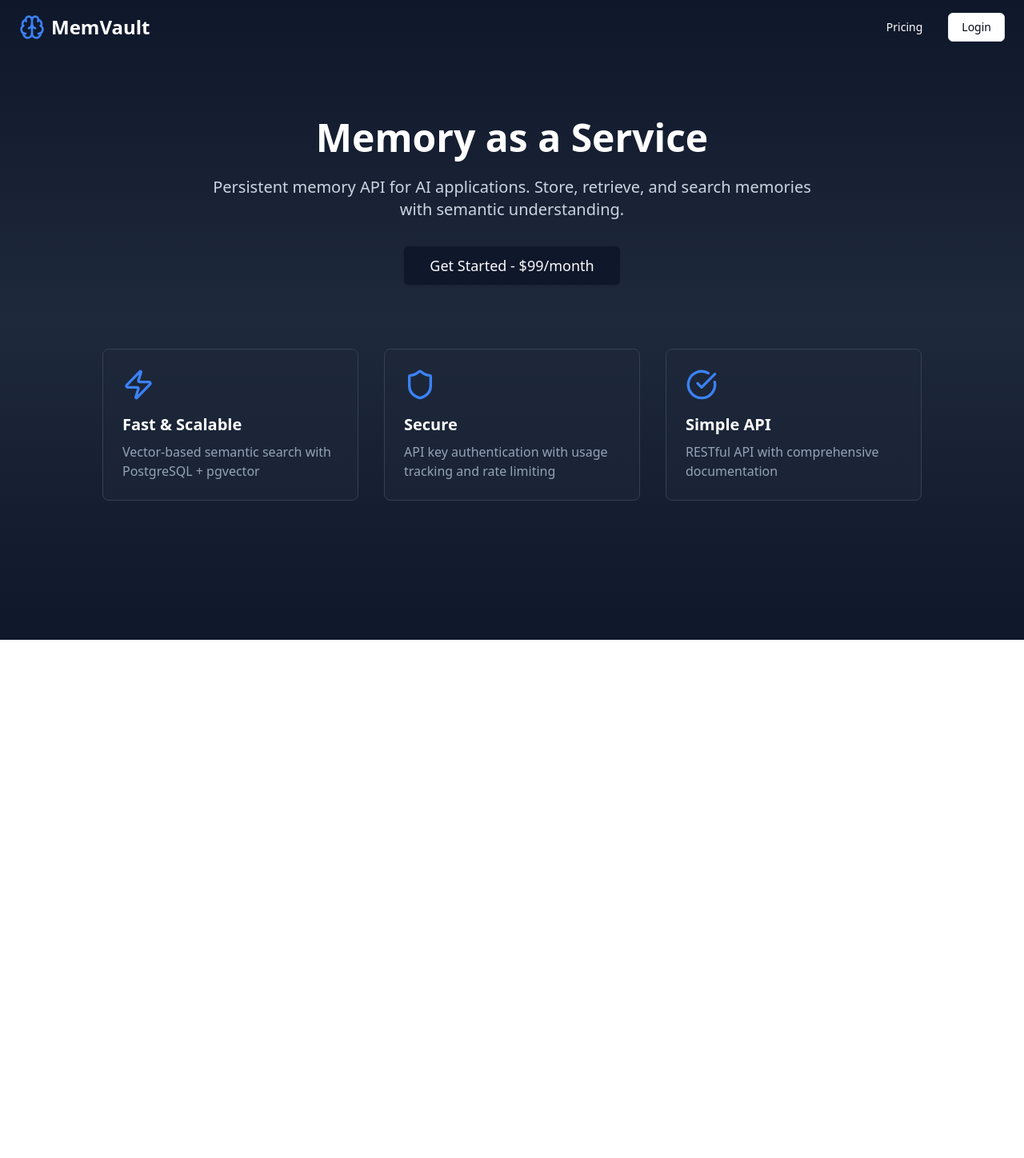
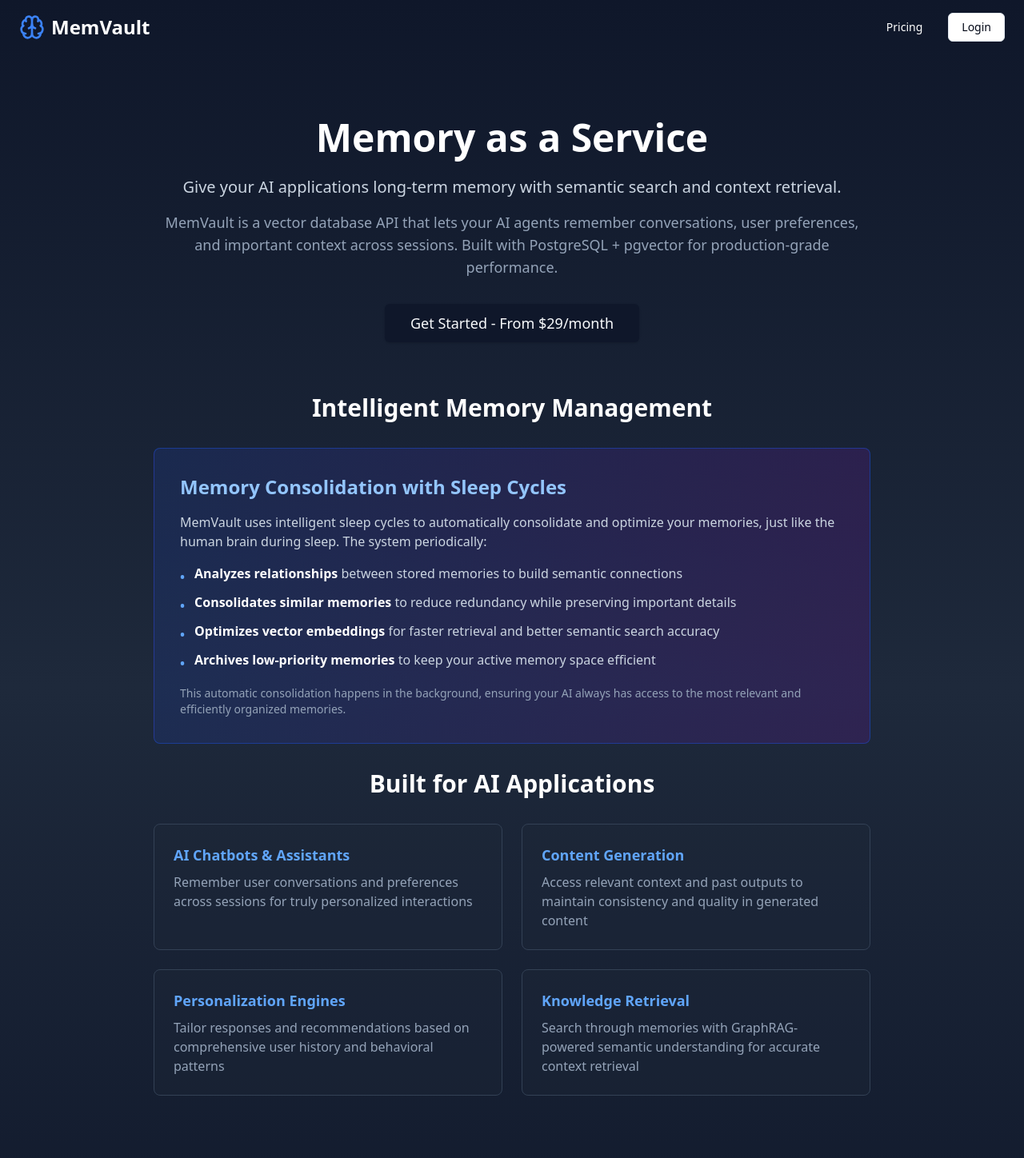
Before and after one commit to jakops88-hub/memvault-demo, a Next.js app: page / in a window 1280 px wide. Shown: the top 1448 px of the page at 80% size. Before the commit the page ends 800 px from the top, so only its background shows below. Built offline with nearby package versions, Linux system fonts and the light colour scheme.

Commit message:
Update page.tsx

```diff
--- a/app/page.tsx
+++ b/app/page.tsx
@@ -28,19 +28,73 @@ export default function LandingPage() {
       </nav>
 
       <div className="container mx-auto px-6 py-20">
-        <div className="max-w-3xl mx-auto text-center">
+        <div className="max-w-4xl mx-auto text-center">
           <h1 className="text-5xl font-bold text-white mb-6">
             Memory as a Service
           </h1>
-          <p className="text-xl text-slate-300 mb-8">
-            Persistent memory API for AI applications. Store, retrieve, and
-            search memories with semantic understanding.
+          <p className="text-xl text-slate-300 mb-4">
+            Give your AI applications long-term memory with semantic search and context retrieval.
+          </p>
+          <p className="text-lg text-slate-400 mb-8">
+            MemVault is a vector database API that lets your AI agents remember conversations, user preferences, and important context across sessions. Built with PostgreSQL + pgvector for production-grade performance.
           </p>
           <Link href="/pricing">
             <Button size="lg" className="text-lg px-8 py-6">
-              Get Started - $99/month
+              Get Started - From $29/month
             </Button>
           </Link>
+        </div>
+
+        {/* Use Cases */}
+        <div className="max-w-4xl mx-auto mt-16 mb-12">
+          <h2 className="text-3xl font-bold text-white text-center mb-8">Intelligent Memory Management</h2>
+          <div className="bg-gradient-to-r from-blue-900/30 to-purple-900/30 p-8 rounded-lg border border-blue-700/50 mb-8">
+            <h3 className="text-2xl font-semibold text-blue-300 mb-4">Memory Consolidation with Sleep Cycles</h3>
+            <p className="text-slate-300 mb-4">
+              MemVault uses intelligent sleep cycles to automatically consolidate and optimize your memories, just like the human brain during sleep. The system periodically:
+            </p>
+            <ul className="space-y-2 text-slate-300">
+              <li className="flex items-start gap-3">
+                <span className="text-blue-400 font-bold mt-1">•</span>
+                <span><strong className="text-white">Analyzes relationships</strong> between stored memories to build semantic connections</span>
+              </li>
+              <li className="flex items-start gap-3">
+                <span className="text-blue-400 font-bold mt-1">•</span>
+                <span><strong className="text-white">Consolidates similar memories</strong> to reduce redundancy while preserving important details</span>
+              </li>
+              <li className="flex items-start gap-3">
+                <span className="text-blue-400 font-bold mt-1">•</span>
+                <span><strong className="text-white">Optimizes vector embeddings</strong> for faster retrieval and better semantic search accuracy</span>
+              </li>
+              <li className="flex items-start gap-3">
+                <span className="text-blue-400 font-bold mt-1">•</span>
+                <span><strong className="text-white">Archives low-priority memories</strong> to keep your active memory space efficient</span>
+              </li>
+            </ul>
+            <p className="text-slate-400 mt-4 text-sm">
+              This automatic consolidation happens in the background, ensuring your AI always has access to the most relevant and efficiently organized memories.
+            </p>
+          </div>
+
+          <h2 className="text-3xl font-bold text-white text-center mb-8">Built for AI Applications</h2>
+          <div className="grid md:grid-cols-2 gap-6">
+            <div className="bg-slate-800/30 p-6 rounded-lg border border-slate-700">
+              <h3 className="text-lg font-semibold text-blue-400 mb-2">AI Chatbots & Assistants</h3>
+              <p className="text-slate-400">Remember user conversations and preferences across sessions for truly personalized interactions</p>
+            </div>
+            <div className="bg-slate-800/30 p-6 rounded-lg border border-slate-700">
+              <h3 className="text-lg font-semibold text-blue-400 mb-2">Content Generation</h3>
+              <p className="text-slate-400">Access relevant context and past outputs to maintain consistency and quality in generated content</p>
+            </div>
+            <div className="bg-slate-800/30 p-6 rounded-lg border border-slate-700">
+              <h3 className="text-lg font-semibold text-blue-400 mb-2">Personalization Engines</h3>
+              <p className="text-slate-400">Tailor responses and recommendations based on comprehensive user history and behavioral patterns</p>
+            </div>
+            <div className="bg-slate-800/30 p-6 rounded-lg border border-slate-700">
+              <h3 className="text-lg font-semibold text-blue-400 mb-2">Knowledge Retrieval</h3>
+              <p className="text-slate-400">Search through memories with GraphRAG-powered semantic understanding for accurate context retrieval</p>
+            </div>
+          </div>
         </div>
 
         {/* Features */}
```
